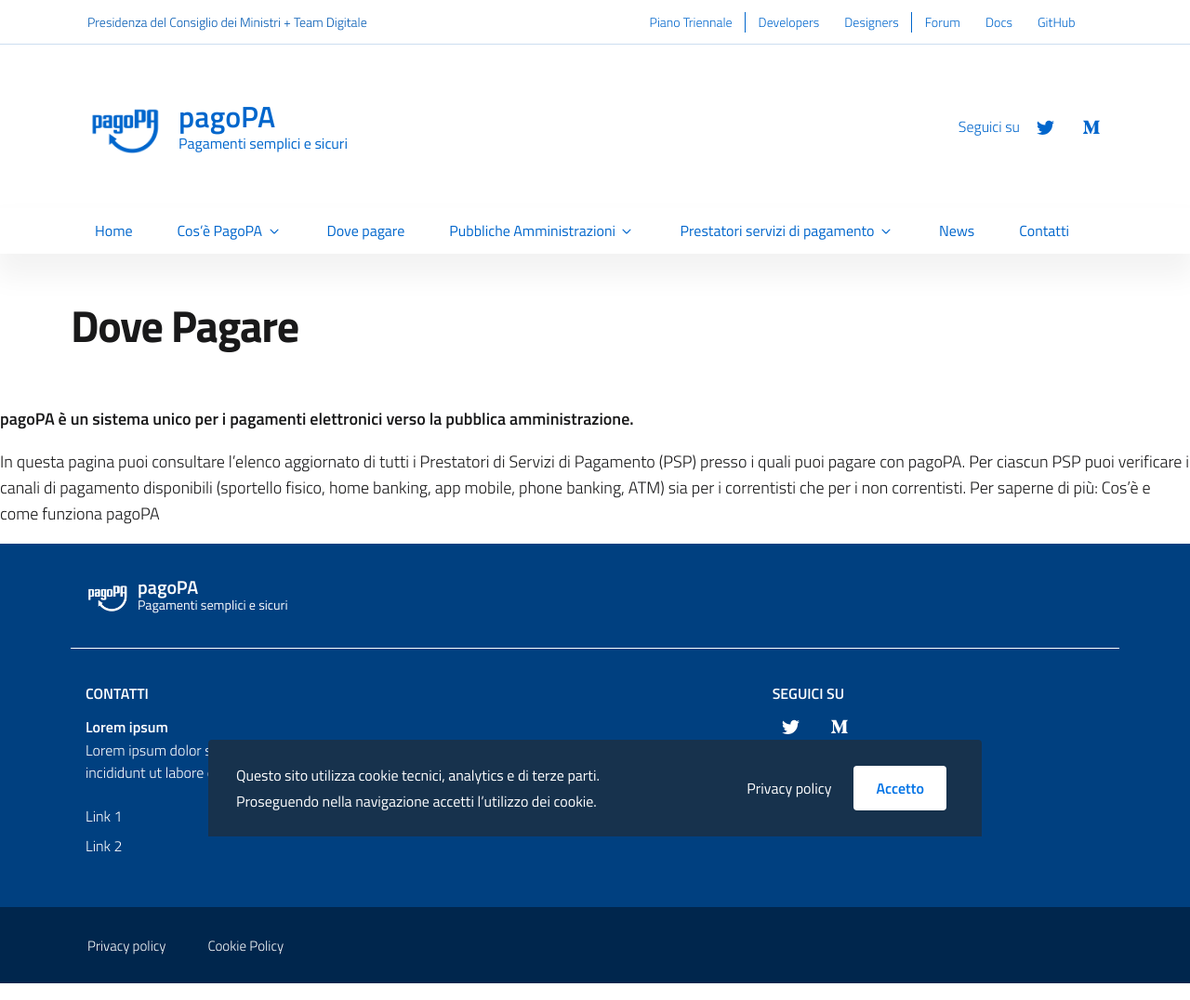
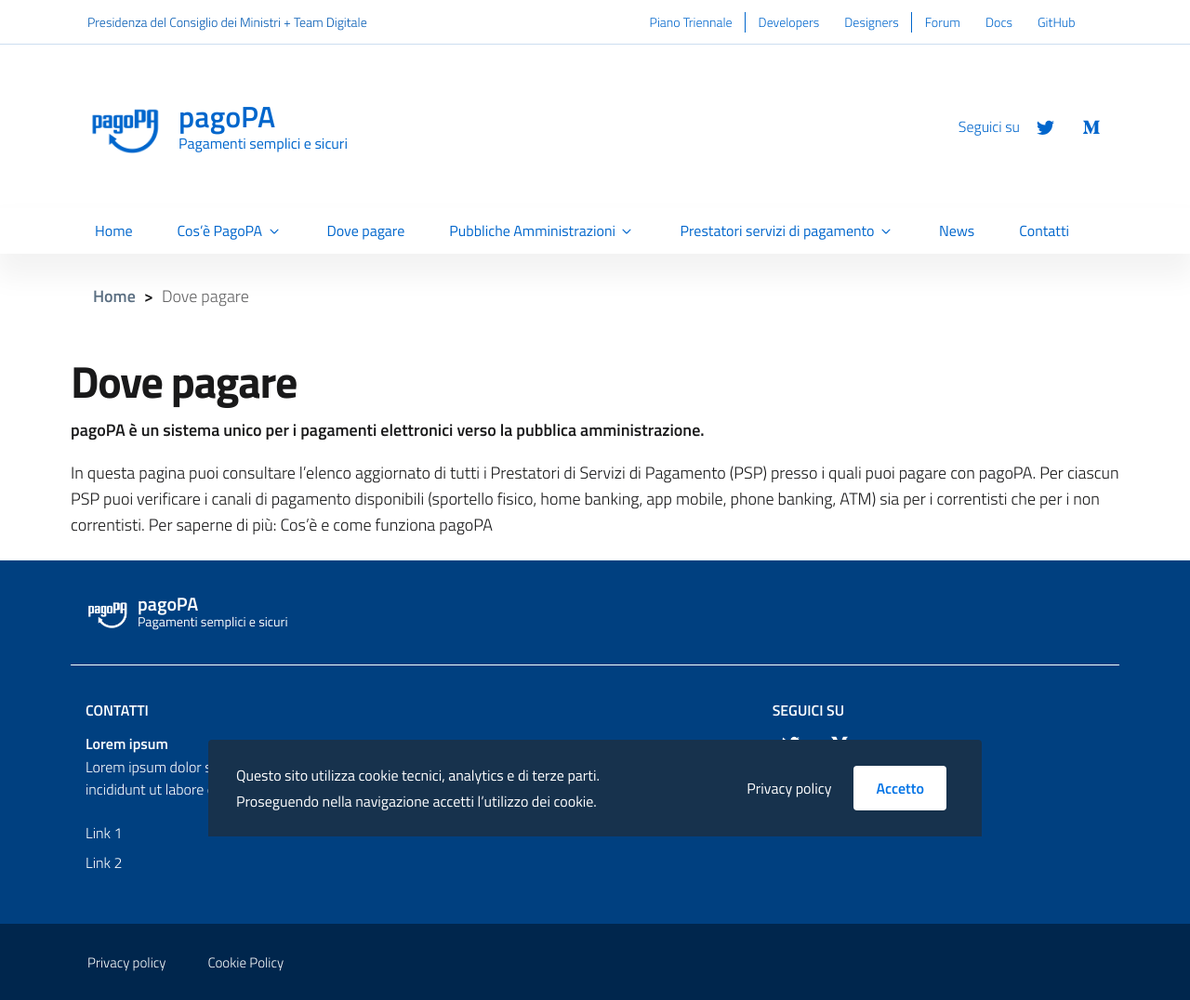
Before and after one commit to pagopa/site-pagopa.gov.it, a Jekyll site: the page built from it/dove-pagare.md, in a window 1280 px wide. Shown: the whole page at 93% size. Built offline with Jekyll 4.4.1, drawn with Linux system fonts in a browser that asks for light colours.

Commit message:
Update dove-pagare.md

```diff
--- a/it/dove-pagare.md
+++ b/it/dove-pagare.md
@@ -1,20 +1,14 @@
 ---
-layout: default
+layout: page
 title: Dove pagare
 description: Descrizione della pagina "Dove pagare"
 lang: it
 ref: dove-pagare
 permalink: /dove-pagare
 order: 3
+breadcrumbs:
+  - /: Home
 ---
-
-<main class="container my-5">
-    <div class="row">
-      <div class="col-12 col-lg-8">
-        <h1>Dove Pagare</h1>
-      </div>
-    </div>
-</main>
 
 **pagoPA è un sistema unico per i pagamenti elettronici verso la pubblica amministrazione.**
 
```
